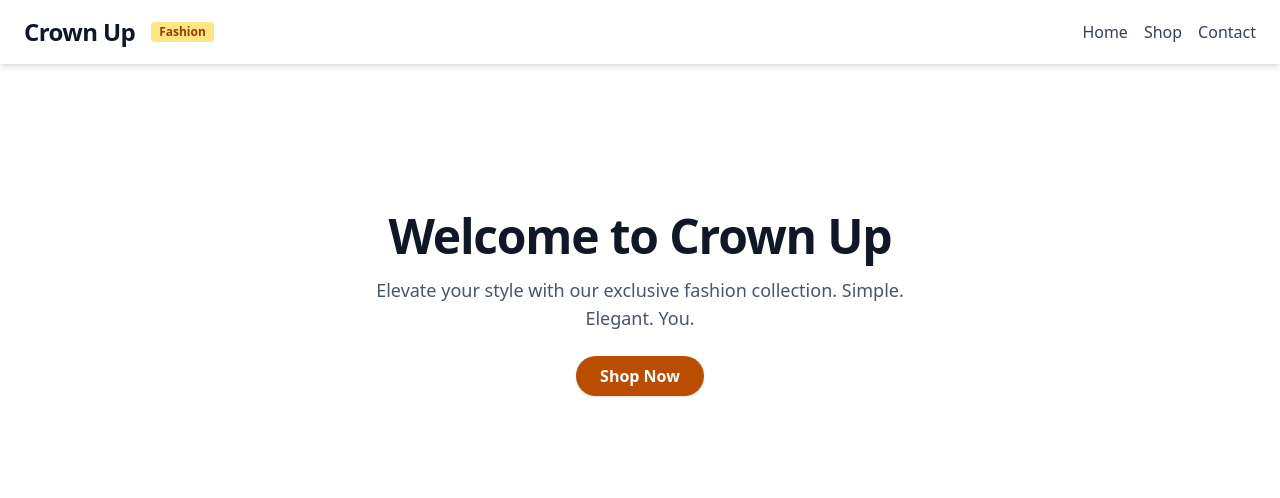
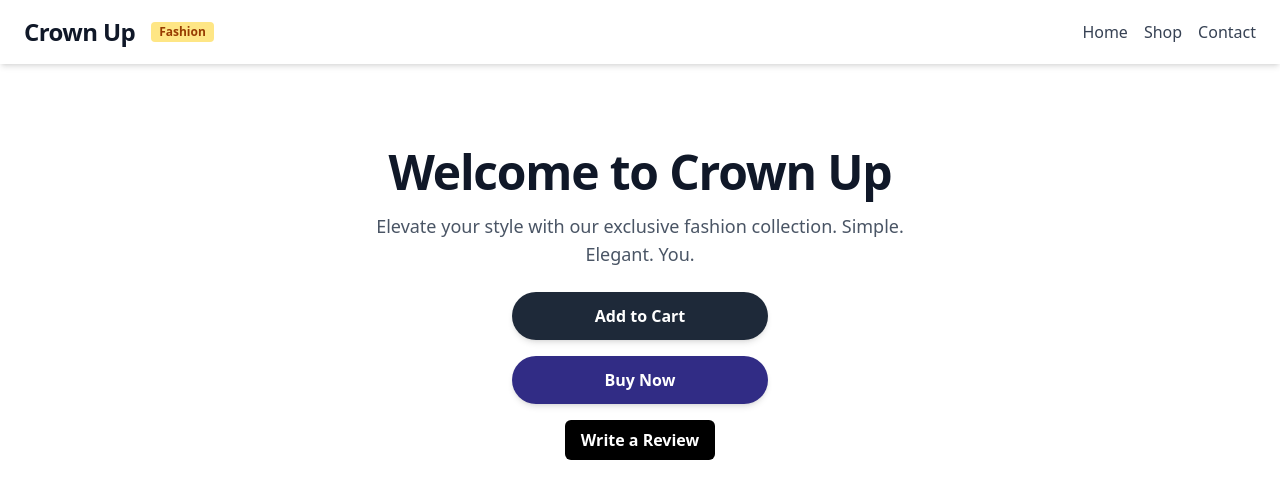
Before and after one commit to sathirak/sliit-y2-s2-itp-assignment, a React (Vite) app in the folder apps/frontend/: page / in a window 1280 px wide. Shown: the top 498 px of the page. Built offline with nearby package versions, Linux system fonts and the light colour scheme.

Commit message:
feat: added common buttons

```diff
--- /dev/null
+++ b/apps/frontend/src/modules/common/components/Buttons.tsx
@@ -0,0 +1,32 @@
+import React from 'react';
+
+export const AddToCartButton: React.FC = () => {
+  return (
+    <button
+      className="w-full bg-gray-800 text-white font-bold py-3 px-4 rounded-full shadow-md hover:bg-gray-700 transition duration-300 ease-in-out"
+    >
+      Add to Cart
+    </button>
+  );
+};
+
+
+export const BuyNowButton: React.FC = () => {
+  return (
+    <button
+      className="w-full bg-indigo-900 text-white font-bold py-3 px-4 rounded-full shadow-md hover:bg-indigo-800 transition duration-300 ease-in-out"
+    >
+      Buy Now
+    </button>
+  );
+};
+
+export const ReviewButton: React.FC = () => {
+  return (
+    <button
+      className="bg-black text-white font-bold py-2 px-4 rounded-md hover:bg-gray-800 transition duration-300 ease-in-out"
+    >
+      Write a Review
+    </button>
+  );
+};
--- a/apps/frontend/src/modules/home/pages/Home.tsx
+++ b/apps/frontend/src/modules/home/pages/Home.tsx
@@ -1,10 +1,16 @@
+
+import { AddToCartButton, BuyNowButton, ReviewButton } from "../../common/components/Buttons";
 
 export default function Home() {
   return (
     <main className="flex flex-col items-center justify-center min-h-[60vh] text-center">
       <h1 className="text-4xl md:text-5xl font-extrabold text-gray-900 mb-4 tracking-tight">Welcome to Crown Up</h1>
       <p className="text-lg text-gray-600 mb-6 max-w-xl">Elevate your style with our exclusive fashion collection. Simple. Elegant. You.</p>
-      <a href="#" className="inline-block bg-amber-700 text-white px-6 py-2 rounded-full font-semibold shadow hover:bg-amber-800 transition">Shop Now</a>
+      <div className="w-64 space-y-4">
+        <AddToCartButton />
+        <BuyNowButton />
+        <ReviewButton />
+      </div>
     </main>
   );
 }
```
